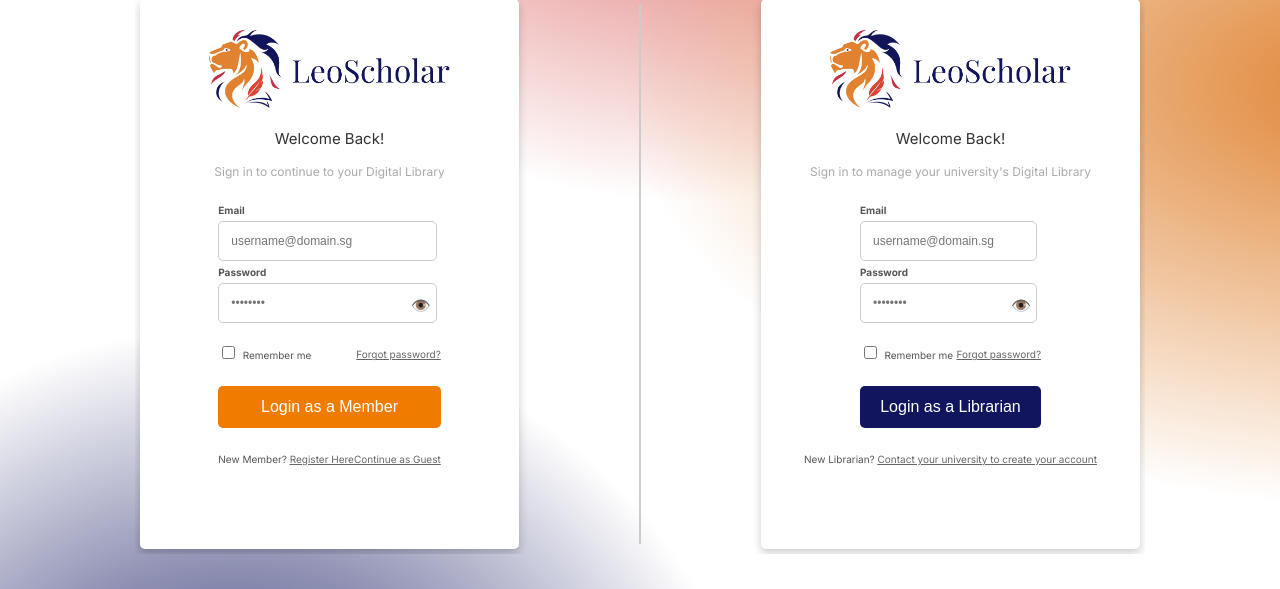
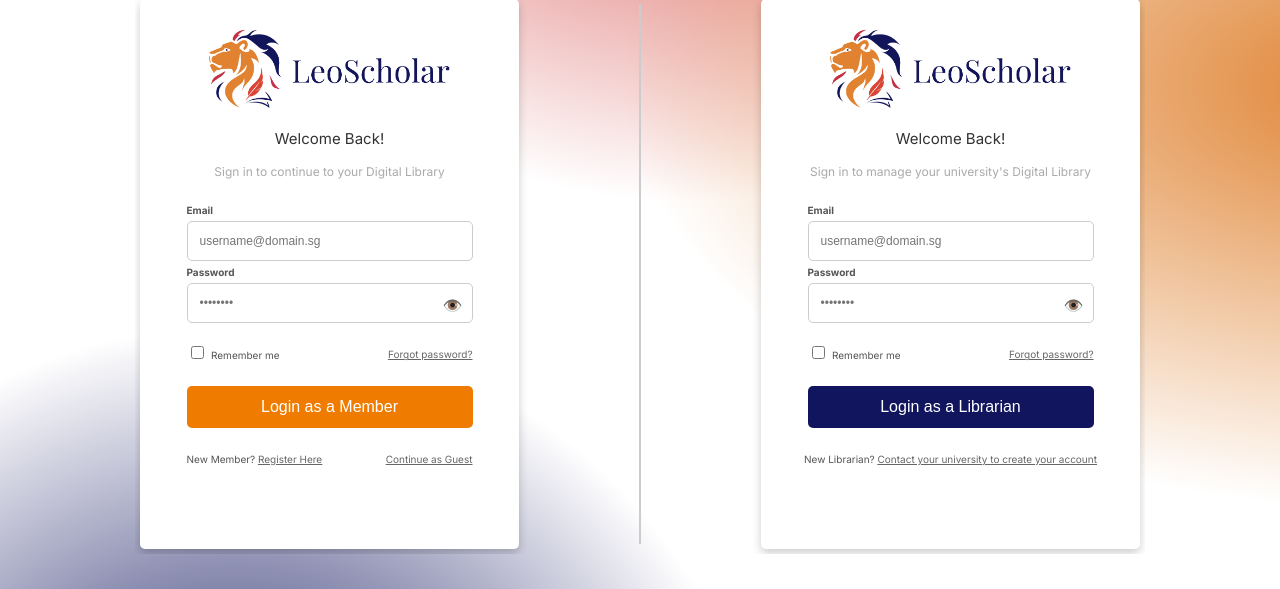
Before and after one commit to ptlinh1803/IE4727-LeoScholar-library, a PHP site: page /login.html in a window 1280 px wide. Shown: the part 126-715 px from the top of the page. Run offline with PHP 8.4, Linux system fonts and the light colour scheme.

Commit message:
Refactor input-field into login-input-field and register-input-field, and set their lengths consistently

```diff
--- a/login.html
+++ b/login.html
@@ -19,12 +19,12 @@
 
       <form action="/path_to_backend_login" method="POST">
         <label for="member-email"><b>Email</b></label>
-        <input type="email" id="member-email" name="email" class="input-field" placeholder="username@domain.sg"
+        <input type="email" id="member-email" name="email" class="login-input-field" placeholder="username@domain.sg"
           required>
 
         <label for="member-password"><b>Password</b></label>
         <div class="password-frame">
-          <input type="password" id="member-password" name="password" class="input-field" placeholder="••••••••"
+          <input type="password" id="member-password" name="password" class="login-input-field" placeholder="••••••••"
             required>
           <span class="password-visibility" onclick="togglePassword('member-password')">👁️</span>
         </div>
@@ -57,13 +57,13 @@
 
       <form action="/path_to_backend_login_librarian" method="POST">
         <label for="librarian-email"><b>Email</b></label>
-        <input type="email" id="librarian-email" name="email" class="input-field" placeholder="username@domain.sg"
+        <input type="email" id="librarian-email" name="email" class="login-input-field" placeholder="username@domain.sg"
           required>
 
         <label for="librarian-password"><b>Password</b></label>
         <div class="password-frame">
-          <input type="password" id="librarian-password" name="password" class="input-field" placeholder="••••••••"
-            required>
+          <input type="password" id="librarian-password" name="password" class="login-input-field"
+            placeholder="••••••••" required>
           <span class="password-visibility" onclick="togglePassword('librarian-password')">👁️</span>
         </div>
 
--- a/login_and_register_style.css
+++ b/login_and_register_style.css
@@ -33,21 +33,6 @@ label {
   font-size: 10px;
   color: #555;
   margin-top: 5px;
-}
-
-.input-field {
-  width: 260px;
-  /* It needs to be at this exact value for the width to not change upon toggle_password(), no clue why*/
-  padding: 12px;
-  margin-top: 0px;
-  border: 1px solid #ccc;
-  border-radius: 5px;
-  outline: none;
-  font-size: 12px;
-}
-
-.input-field:focus {
-  border-color: #666;
 }
 
 /* Updated section for visibility icon inside password field */
@@ -157,10 +142,19 @@ label {
   margin: 20px 0;
 }
 
-input[type="email"],
-input[type="password"] {
-  width: calc(100% - 30px);
+.login-input-field {
+  width: 260px;
+  /* It needs to be at this exact value for the width to not change upon toggle_password(), no clue why*/
   padding: 12px;
+  margin-top: 0px;
+  border: 1px solid #ccc;
+  border-radius: 5px;
+  outline: none;
+  font-size: 12px;
+}
+
+.login-input-field:focus {
+  border-color: #666;
 }
 
 /* Additional space and alignment for labels, fields, etc. */
@@ -206,7 +200,6 @@ label {
 
 .register-input-field {
   width: 350px;
-  /* It needs to be at this exact value for the width to not change upon toggle_password(), no clue why*/
   padding: 12px;
   margin-top: 0px;
   border: 1px solid #ccc;
```
